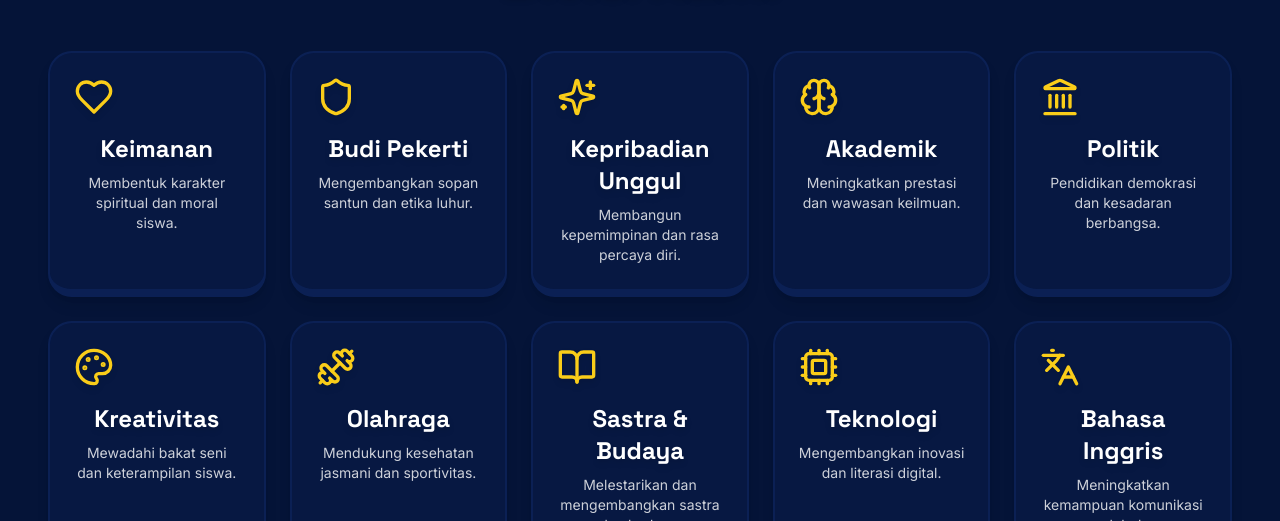
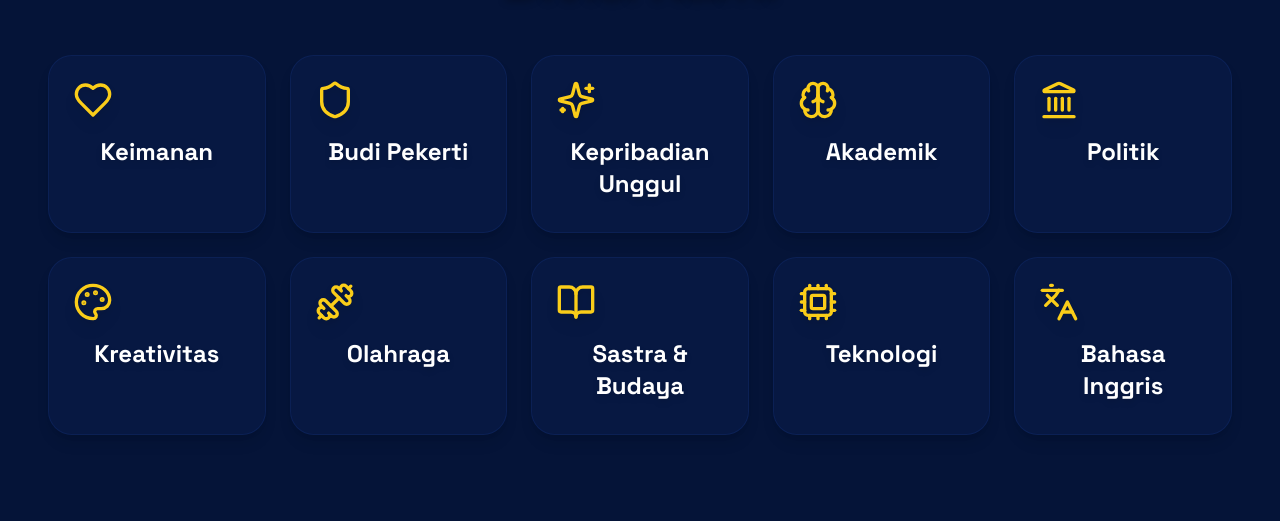
Before and after one commit to WeplyStudio/osis, a Next.js app: page / in a window 1280 px wide. Shown: the part 8265-8786 px from the top of the page. Built offline with nearby package versions, Linux system fonts and the light colour scheme.

Commit message:
Buat jadi card biasa aja!!! dan buat agar UI nya 99999999999999999999999

```diff
--- a/src/app/(app)/page.tsx
+++ b/src/app/(app)/page.tsx
@@ -19,11 +19,16 @@ import Image from 'next/image';
 import { cn } from '@/lib/utils';
 
 const FeatureCard = ({ icon, title, description }: { icon: React.ReactNode, title: string, description: string }) => (
-  <div className={`rounded-3xl border-2 border-b-8 p-6 shadow-lg transition-transform duration-300 hover:-translate-y-1 hover:shadow-2xl flex flex-col bg-card/80 border-border/30`}>
-    <div className="mb-4 text-primary drop-shadow-md">{icon}</div>
-    <h3 className="font-headline text-2xl font-bold text-white mb-2 drop-shadow-md">{title}</h3>
-    <p className="text-white/80 flex-grow text-sm">{description}</p>
-  </div>
+    <div className="relative group overflow-hidden rounded-3xl p-6 bg-card/80 border border-border/30 shadow-lg transition-all duration-300 hover:shadow-2xl hover:-translate-y-1">
+        <div className="absolute top-0 left-0 w-full h-full bg-gradient-to-br from-primary/10 via-transparent to-secondary/10 opacity-0 group-hover:opacity-100 transition-opacity duration-500"></div>
+        <div className="relative z-10 flex flex-col h-full">
+            <div className="mb-4 text-primary drop-shadow-lg">{icon}</div>
+            <h3 className="font-headline text-2xl font-bold text-white mb-2 drop-shadow-md">{title}</h3>
+            <div className="absolute inset-0 p-6 flex items-center justify-center bg-card/90 backdrop-blur-sm opacity-0 group-hover:opacity-100 transition-opacity duration-300 rounded-3xl">
+                <p className="text-white/90 text-center text-sm font-medium">{description}</p>
+            </div>
+        </div>
+    </div>
 );
 
 
@@ -132,7 +137,7 @@ export default function LandingPage() {
         </section>
 
         {/* Vision Section */}
-        <section className="relative py-12 rounded-3xl stacked-card">
+        <section className="relative py-12 rounded-[2rem] border-t-2 border-l-2 border-r-2 border-border/60 bg-card/50 stacked-card">
             <SectionTitle>Visi <span className="text-primary">Kami</span></SectionTitle>
             <div className="relative max-w-2xl mx-auto">
                 <div className="absolute left-1/2 top-0 bottom-0 w-1 bg-border/30 transform -translate-x-1/2 hidden md:block">
@@ -153,7 +158,7 @@ export default function LandingPage() {
         </section>
 
         {/* Mission Section */}
-        <section className="relative py-12 rounded-3xl stacked-card">
+        <section className="relative py-12 rounded-[2rem] border-t-2 border-l-2 border-r-2 border-border/60 stacked-card">
             <SectionTitle>Misi <span className="text-primary">Kami</span></SectionTitle>
             <div className="grid grid-cols-1 md:grid-cols-3 md:grid-rows-2 gap-8 max-w-5xl mx-auto">
                 <MissionCard {...mission[0]} className="md:col-span-2"/>
```
